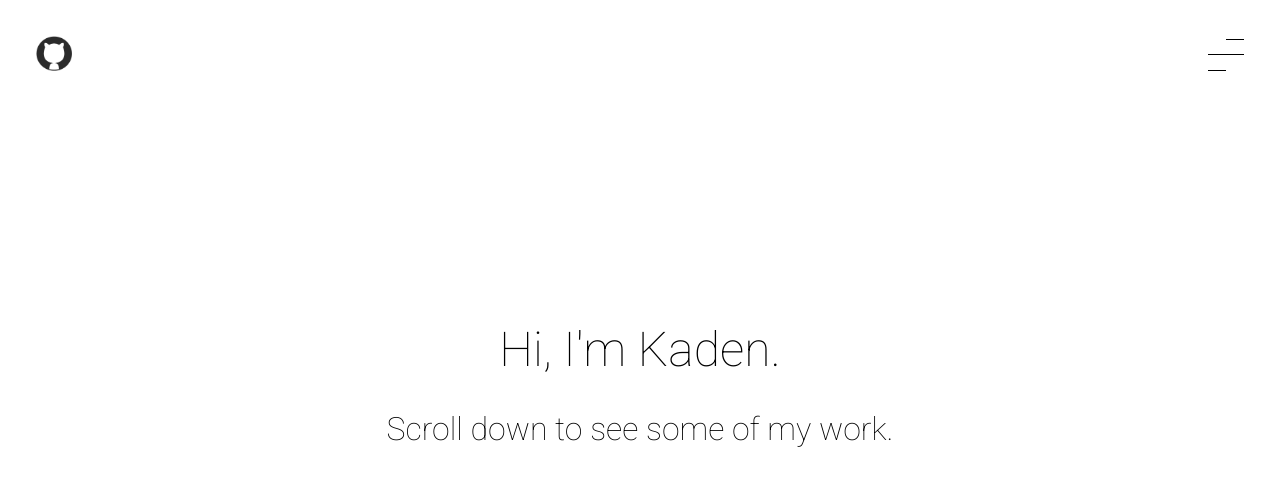
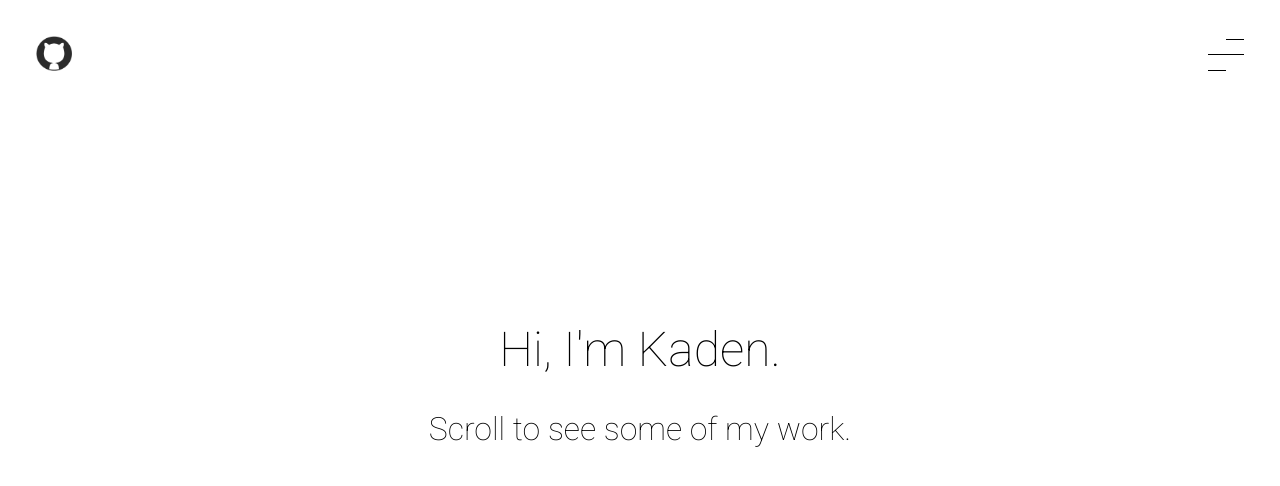
Before and after one commit to KadenZipfel/portfolio-v7, a React (Create React App) app: page / in a window 1280 px wide. Shown: the top 486 px of the page. Built offline with nearby package versions, Linux system fonts and the light colour scheme.

Commit message:
Fixed position nav

```diff
--- a/src/App.js
+++ b/src/App.js
@@ -2,15 +2,24 @@ import React, {Component} from 'react';
 
 import Hero from './components/Hero';
 import Nav from './components/Nav';
+import Project from './components/Project';
 
 import './layout/config/_base.sass';
 
 class App extends Component {
   render() {
     return (
-      <div className="app">
+      <div>
         <Nav />
-        <Hero />
+        <div className="outer-wrapper">
+          <div className="inner-wrapper">
+            <Hero />
+            <Project
+              header="Defi Accelerator"
+              description="A marketing page for an Ethereum application."
+            />
+          </div>
+        </div>
       </div>
     );
   }
--- a/src/components/Hero.js
+++ b/src/components/Hero.js
@@ -10,7 +10,7 @@ class Hero extends Component {
           Hi, I'm Kaden.
         </h1>
         <p className="hero__scroll">
-          Scroll down to see some of my work.
+          Scroll to see some of my work.
         </p>
       </section>
     );
--- a/src/components/Project.js
+++ b/src/components/Project.js
@@ -6,7 +6,12 @@ class Project extends Component {
   render() {
     return (
       <section className="project">
-
+        <h2 className="project__header">
+          {this.props.header}
+        </h2>
+        <p className="project__description">
+          {this.props.description}
+        </p>
       </section>
     );
   }
--- a/src/layout/components/nav.sass
+++ b/src/layout/components/nav.sass
@@ -1,9 +1,10 @@
 .nav
+  width: 100vw
   display: flex
   align-items: center
   justify-content: space-between
   padding: 36px 36px 0
-  position: fixed
+  position: absolute
   top: 0
   left: 0
   right: 0
--- /dev/null
+++ b/src/layout/components/project.sass
@@ -0,0 +1,3 @@
+.project
+  height: 100vh
+  width: 100vw
--- a/src/layout/config/_base.sass
+++ b/src/layout/config/_base.sass
@@ -5,7 +5,7 @@ body
   font-family: Roboto, sans-serif
   margin: 0
 
-#root
+.outer-wrapper
   width: 100vh
   height: 100vw
   transform: rotate(-90deg) translateX(-100vh)
@@ -19,9 +19,9 @@ body
 ::-webkit-scrollbar
   display: none
 
-.app
+.inner-wrapper
   transform: rotate(90deg) translateY(-100vh)
   transform-origin: top left
   display: flex
   flex-direction: row
-  width: 100vw
+  width: 200vw
```
